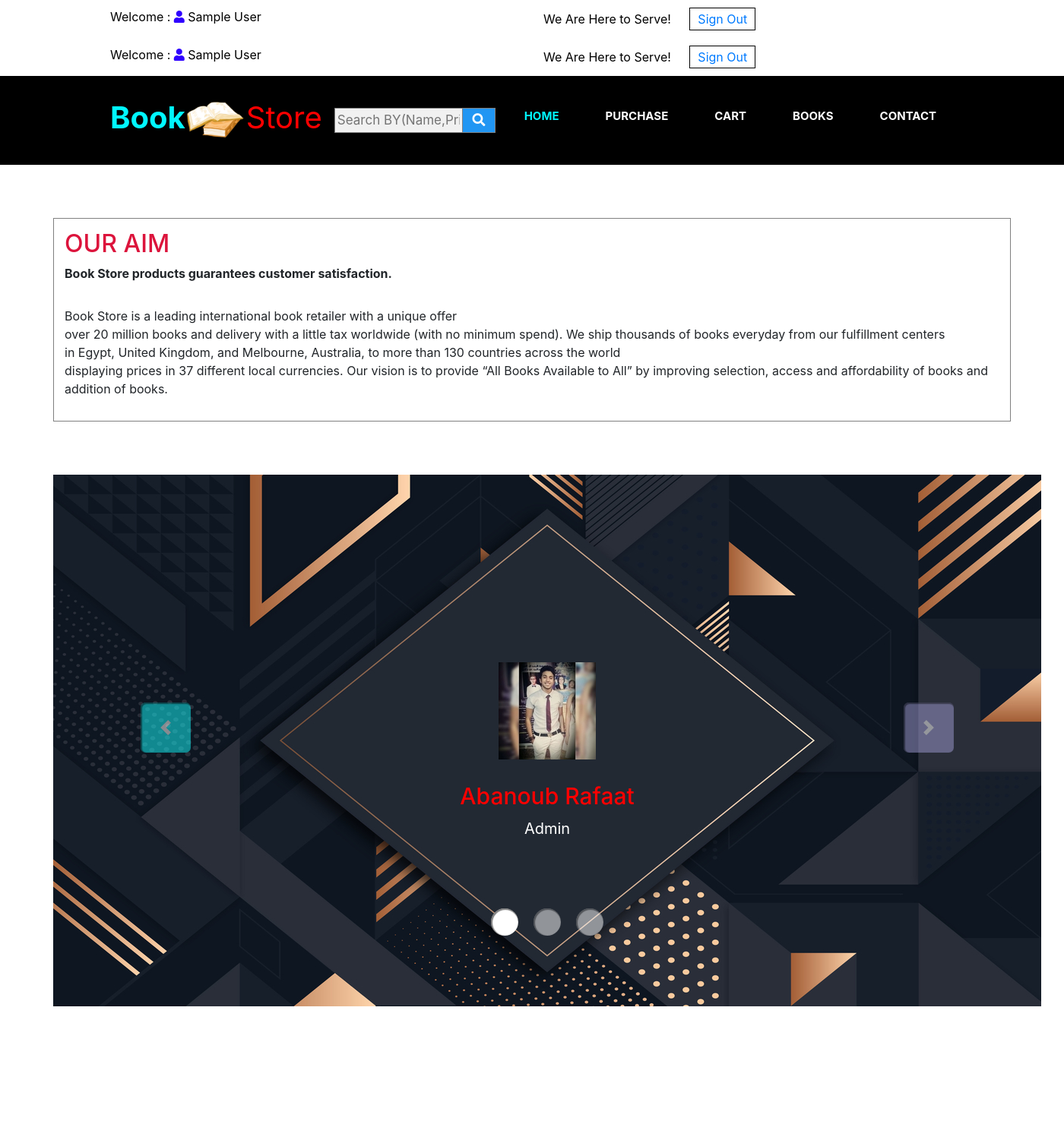
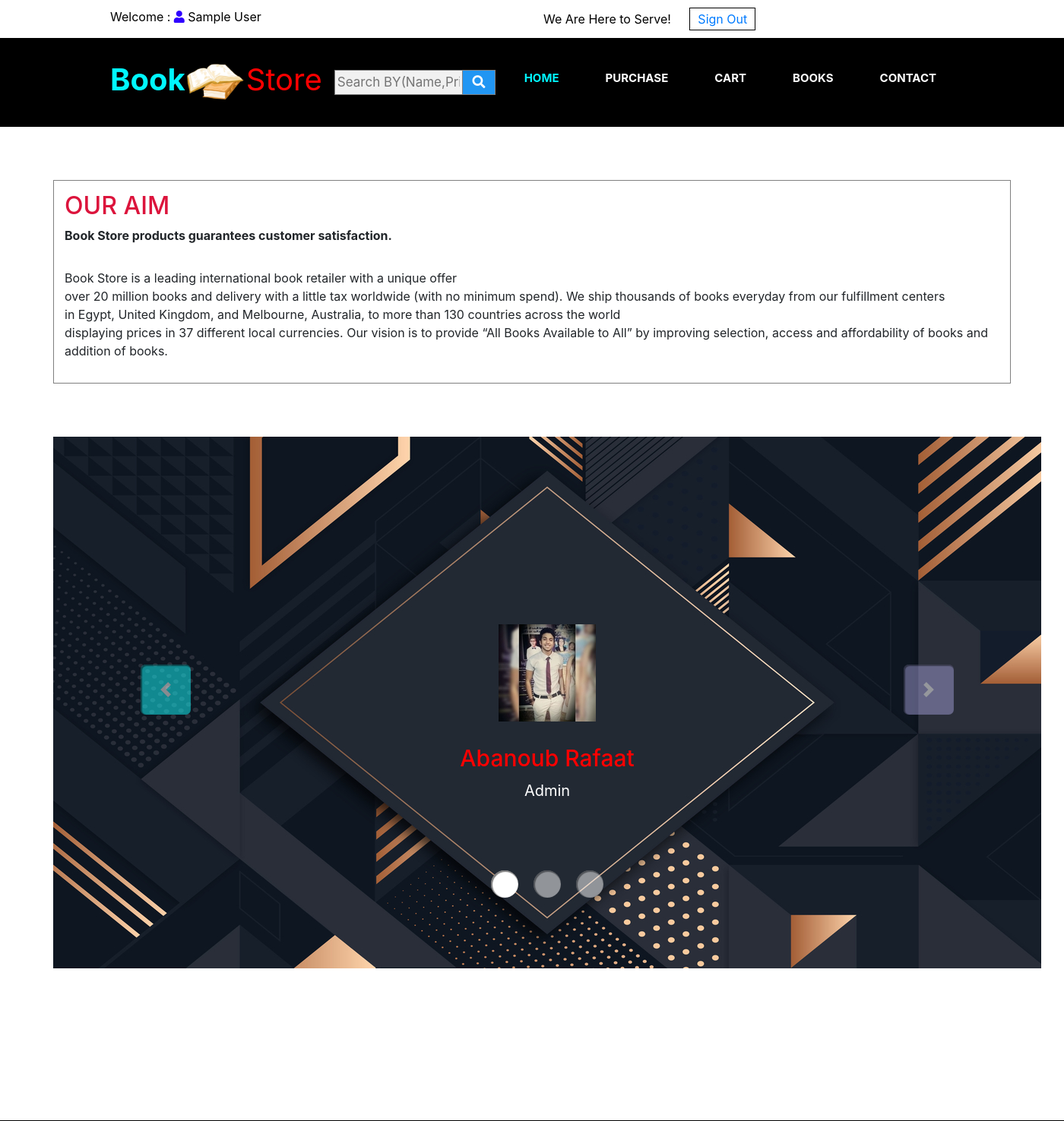
Before and after one commit to gerges-hanna/BookStore, a PHP site: page /BookStore/FronEnd/aboutUS.php in a window 1400 px wide. Shown: the top 1476 px of the page at 76% size. Run offline with PHP 8.4, Linux system fonts and the light colour scheme; the visitor is signed in with stand-in values (Sample User, id 1).

Commit message:
update 2

```diff
--- a/FronEnd/aboutUS.php
+++ b/FronEnd/aboutUS.php
@@ -17,23 +17,7 @@
     <title>Home</title>
 </head>
 <body>
-    <!--start upper bar -->
-	<div class="upper-bar">
-	    <div class="container">
-	        <div class="row">
-		      <div class="col-sm">
-			    <span>Welcome : </span>
 
-                           <i class="fas fa-user"></i> <span><?php  echo $_SESSION['usName'];?></span>
-			  </div>
-			  <div class="col-sm">
-			    <span>We Are Here to Serve!</span>
-				<a class="get-quote" href="Login.php">Sign Out</a>
-			  </div>
-		    </div>
-	    </div>
-	</div>
-	<!-- end upper bar -->
 
 	<!--start navbar -->
 	<?php
```
Also changed, not shown: FronEnd/Bookinfo.php (+6 -6 lines), FronEnd/img/b12.jpg (added).
